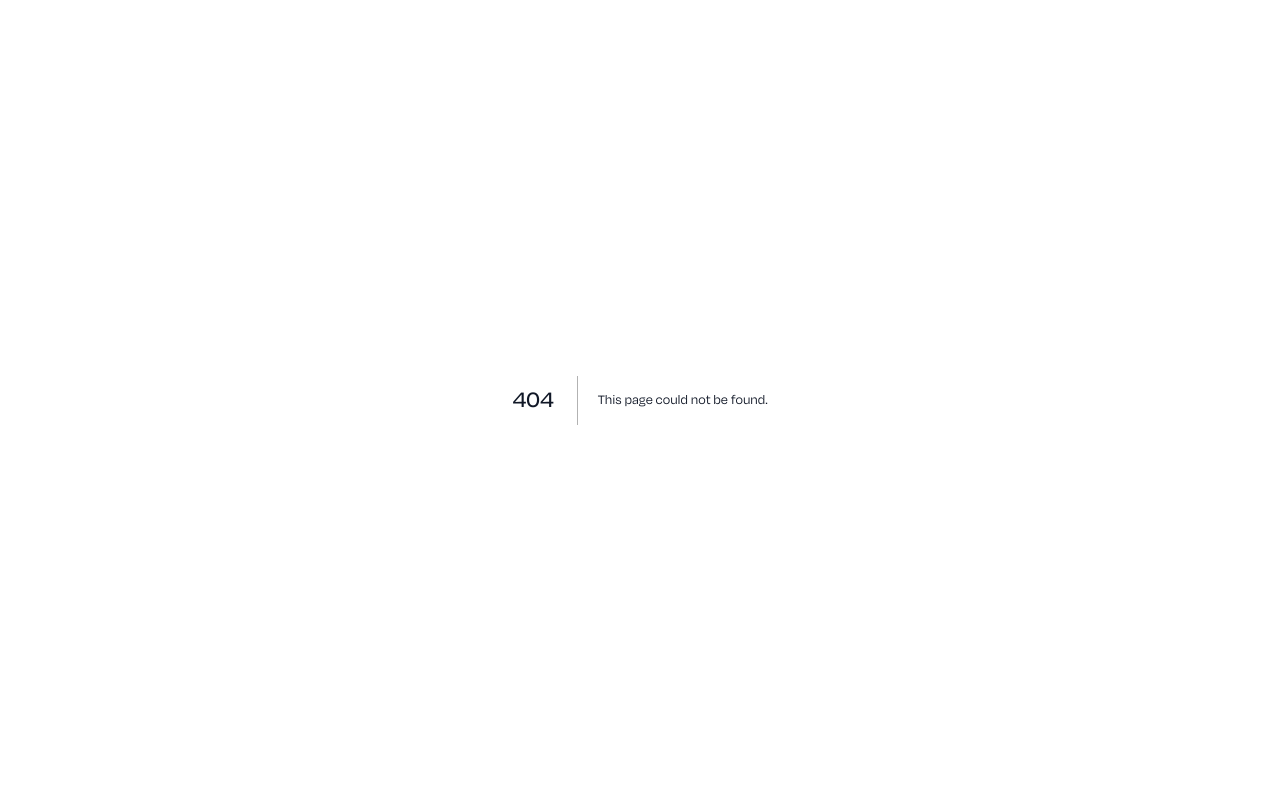
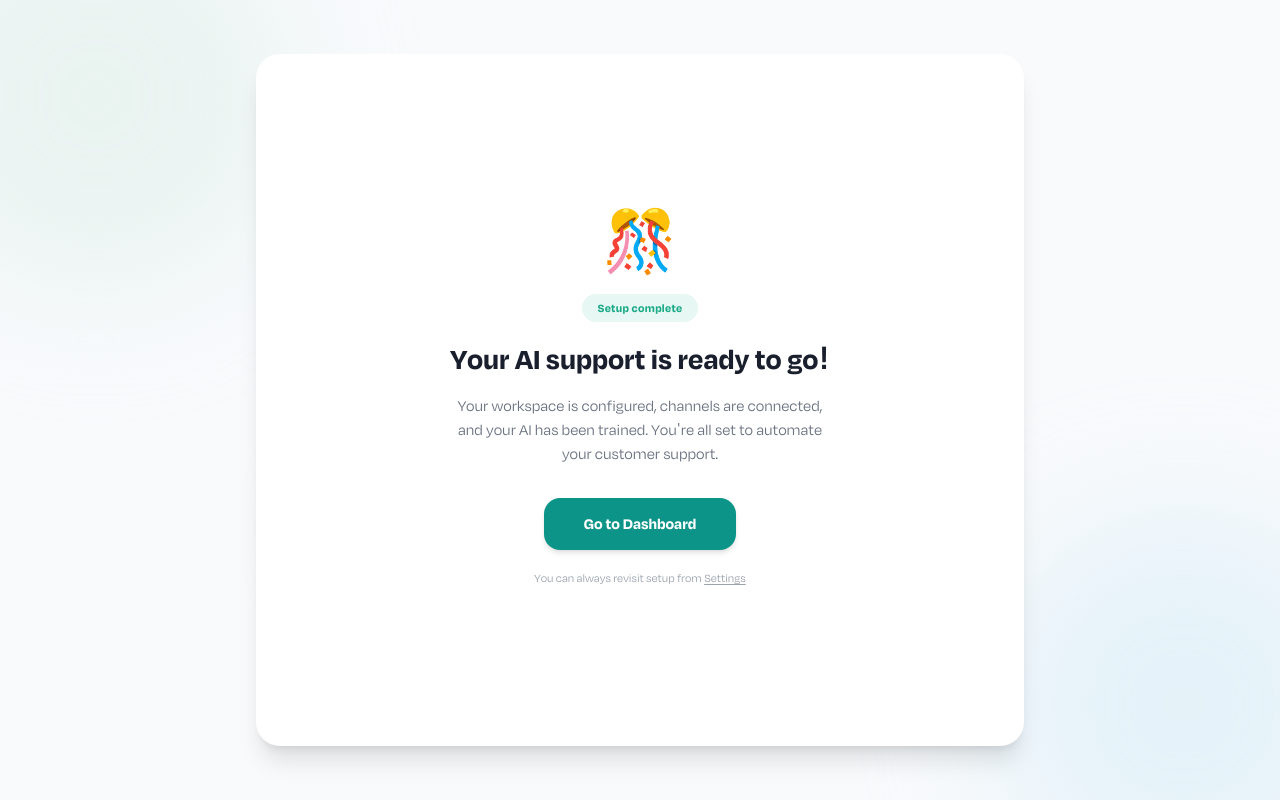
Before and after one commit to ProvidiustTech/dashboard, a Next.js app: page /onboarding/success in a window 1280 px wide. Before the commit this address had no page. Built offline with nearby package versions, Linux system fonts and the light colour scheme; a web font is replaced by a local one.

Commit message:
adding-successful-page

```diff
--- /dev/null
+++ b/src/app/onboarding/success/page.tsx
@@ -0,0 +1,96 @@
+"use client";
+
+import { useEffect, useState } from "react";
+import Link from "next/link";
+
+export default function SuccessPage() {
+    const [visible, setVisible] = useState(false);
+
+    useEffect(() => {
+        const t = setTimeout(() => setVisible(true), 100);
+        return () => clearTimeout(t);
+    }, []);
+
+    return (
+        <div className="min-h-screen bg-[#F8FAFC] dark:bg-gray-950 flex items-center justify-center px-4 py-12 relative overflow-hidden">
+            {/* Background decorative blobs */}
+            <div className="absolute inset-0 pointer-events-none select-none">
+                <div className="absolute -top-24 -left-24 w-96 h-96 rounded-full dark:bg-slate-800 bg-[#E0EFE9] opacity-60 blur-3xl" />
+                <div className="absolute -bottom-24 -right-24 w-96 h-96 rounded-full dark:bg-slate-800 bg-[#D9EDF7] opacity-60 blur-3xl" />
+                <div className="absolute top-1/2 left-1/4 w-64 h-64 rounded-full dark:bg-slate-800 bg-[#E8F5E9] opacity-40 blur-2xl" />
+            </div>
+
+            {/* Card */}
+            <div
+                className={`relative z-10 bg-white dark:bg-gray-950 dark:border-2 dark:border-gray-800 rounded-3xl shadow-xl w-full max-w-3xl px-8 py-40 flex flex-col items-center text-center
+          transition-all duration-700 ease-out
+          ${visible ? "opacity-100 translate-y-0" : "opacity-0 translate-y-8"}`}
+            >
+                {/* Confetti Emoji */}
+                <div
+                    className={`text-6xl mb-5 transition-all duration-700 delay-200
+            ${visible ? "opacity-100 scale-100" : "opacity-0 scale-75"}`}
+                    aria-hidden="true"
+                >
+                    🎊
+                </div>
+
+                {/* Badge */}
+                <span
+                    className={`inline-block bg-[#E6F7F4] text-[#1BAA87] text-xs font-semibold tracking-wide px-4 py-1.5 rounded-full mb-5
+            transition-all duration-700 delay-300
+            ${visible ? "opacity-100 translate-y-0" : "opacity-0 translate-y-4"}`}
+                >
+                    Setup complete
+                </span>
+
+                {/* Headline */}
+                <h1
+                    className={`text-[#1A1F2E] dark:text-white font-bold text-2xl sm:text-3xl leading-tight mb-4
+            transition-all duration-700 delay-400
+            ${visible ? "opacity-100 translate-y-0" : "opacity-0 translate-y-4"}`}
+                >
+                    Your AI support is ready to go!
+                </h1>
+
+                {/* Subtext */}
+                <p
+                    className={`text-[#6B7280] text-sm sm:text-base leading-relaxed max-w-sm mb-8
+            transition-all duration-700 delay-500
+            ${visible ? "opacity-100 translate-y-0" : "opacity-0 translate-y-4"}`}
+                >
+                    Your workspace is configured, channels are connected, and your AI has
+                    been trained. You&apos;re all set to automate your customer support.
+                </p>
+
+                {/* CTA Button */}
+                <Link
+                    href="/dashboard"
+                    className={`w-full sm:w-auto inline-flex items-center justify-center
+            bg-[#0D9488] hover:bg-[#169A79] active:bg-[#0D9488]
+            text-white font-semibold text-base px-10 py-3.5 rounded-2xl
+            transition-all duration-200 shadow-md hover:shadow-lg
+            transition-all duration-700 delay-600
+            ${visible ? "opacity-100 translate-y-0" : "opacity-0 translate-y-4"}`}
+                >
+                    Go to Dashboard
+                </Link>
+
+                {/* Helper text */}
+                <p
+                    className={`mt-5 text-xs text-[#9CA3AF]
+            transition-all duration-700 delay-700
+            ${visible ? "opacity-100" : "opacity-0"}`}
+                >
+                    You can always revisit setup from{" "}
+                    <Link
+                        href="/settings"
+                        className="underline underline-offset-2 hover:text-[#1BAA87] transition-colors"
+                    >
+                        Settings
+                    </Link>
+                </p>
+            </div>
+        </div>
+    );
+}
--- a/src/app/onboarding/train/page.tsx
+++ b/src/app/onboarding/train/page.tsx
@@ -46,7 +46,7 @@ export default function TrainAIPage() {
           <MobileStepper current={4} onBack={() => router.back()} />
 
         </div>
-        <form action="/dashboard">
+        <form action="/onboarding/success">
           <div className="w-full pl-10 xl:max-w-[620px] xl:ml-10">
 
             <h2 className="text-2xl font-bold text-gray-900 dark:text-white mb-1 transition-colors duration-200">Build Your Knowledge Base</h2>
--- a/src/app/onboarding/workspace/page.tsx
+++ b/src/app/onboarding/workspace/page.tsx
@@ -31,7 +31,7 @@ export default function WorkspacePage() {
   return (
     <div className="min-h-screen p-10 bg-[#F1F5F9] dark:bg-gray-950 flex items-center justify-center xl:pt-16 pb-16 px-4 transition-colors duration-200">
       <form action="/onboarding/channels">
-        <div className=" xl:w-[100%] w-[95%] ml-3 xl:ml-8 xl:max-w-[750px] bg-[#F1F5F9] dark:bg-gray-950 rounded-2xl  mt-4 xl:mr-28 border-gray-100 dark:border-gray-800 xl:px-12 py-12 transition-colors duration-200">
+        <div className=" xl:w-[100%] w-[108%] ml-[-10px] xl:ml-8 xl:max-w-[750px] bg-[#F1F5F9] dark:bg-gray-950 rounded-2xl  mt-4 xl:mr-28 border-gray-100 dark:border-gray-800 xl:px-12 py-12 transition-colors duration-200">
           <div className="xl:block hidden">
             <Stepper current={2} />
           </div>
--- a/src/app/page.tsx
+++ b/src/app/page.tsx
@@ -74,7 +74,7 @@ export default function SignInPage() {
 
             {/* Placeholder image area with teal overlay feel */}
             <div className="absolute inset-0 bg-gradient-to-b from-[#0D9488]/30 to-[#0D9488]-dark/60" />
-            <img className="xl:w-[92%] h-[43%] xl:mt-0 object-cover rounded-xl xl:h-[80%]" src="/dashboard/lady.png" alt="Customer Support Demo" />
+            <img className="xl:w-[92%] mt-8 h-[43%] xl:mt-0 object-cover rounded-xl xl:h-[80%]" src="/dashboard/lady.png" alt="Customer Support Demo" />
 
             {/* Navigation dots - Mobile and Tablet only */}
             <div className="xl:hidden absolute top-[65%] right-16 flex gap-2 z-10">
```
